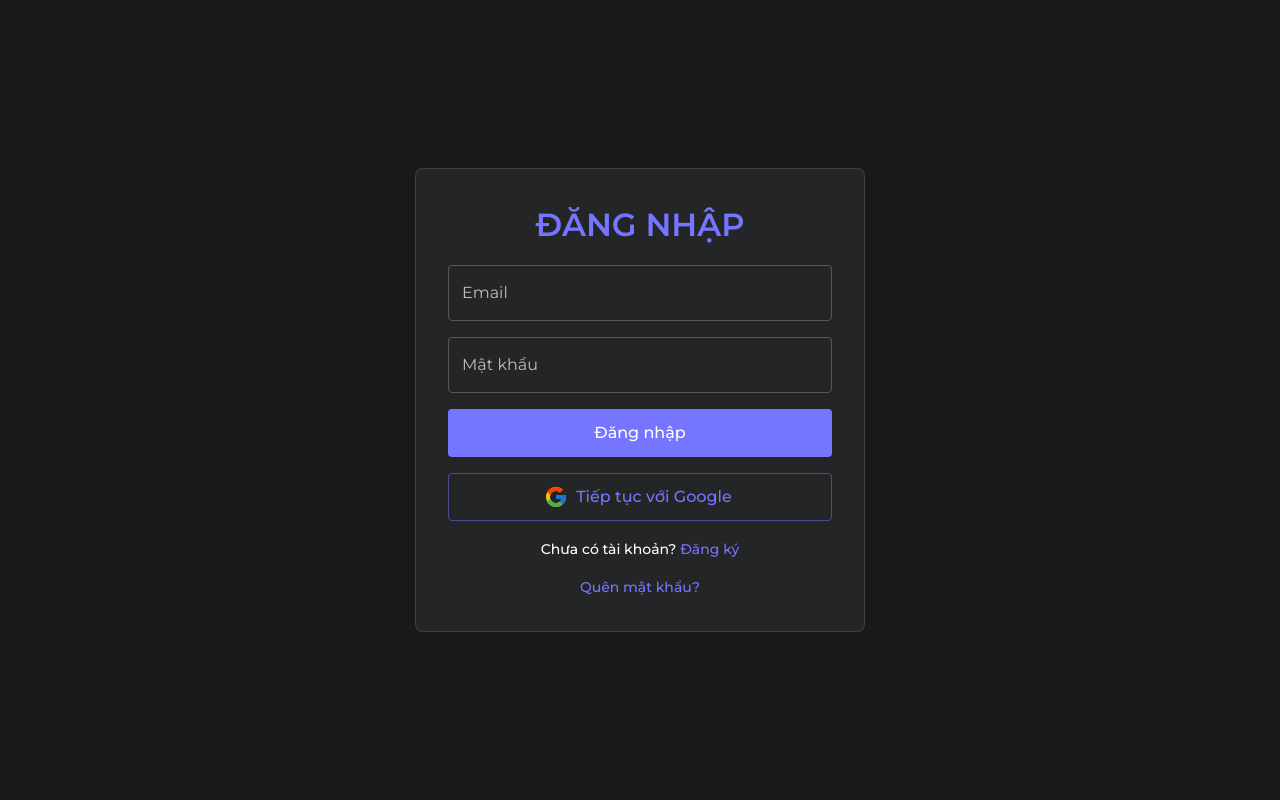
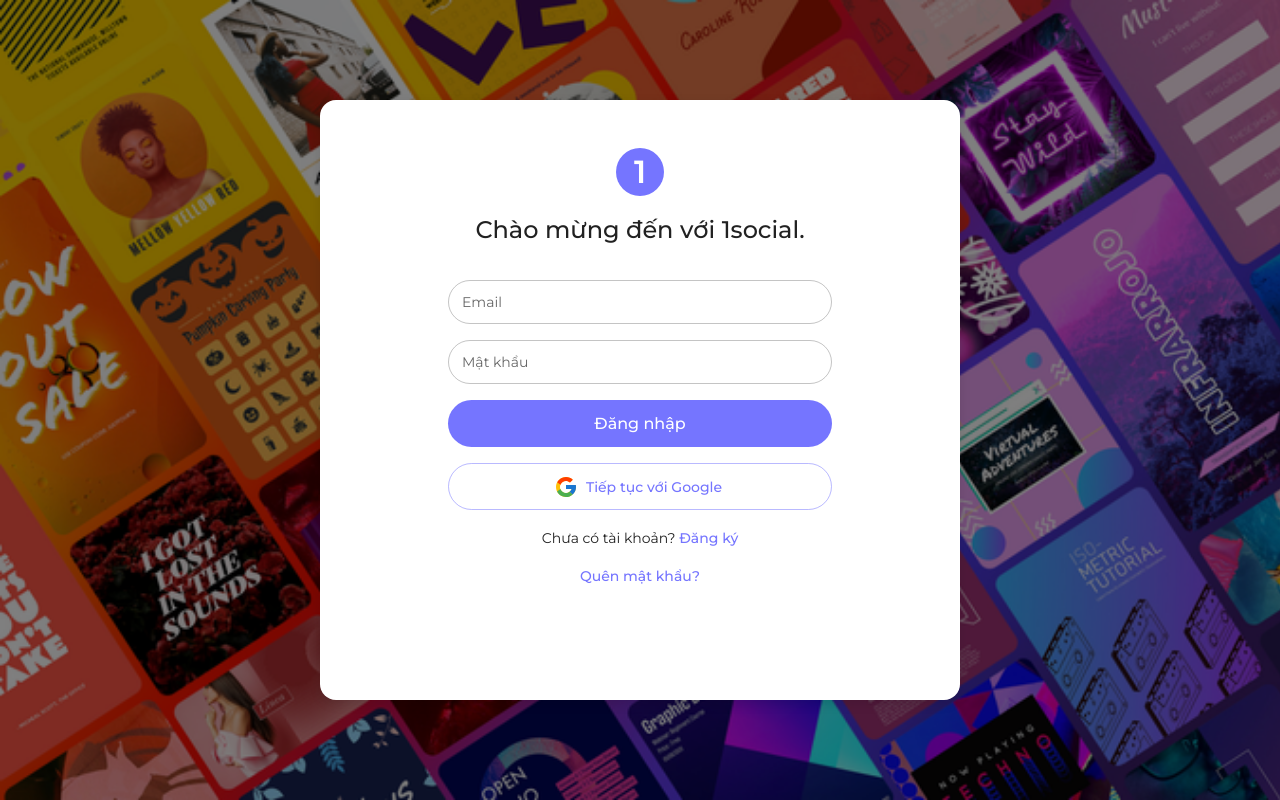
Before and after one commit to nnsng/social-client, a React (Vite) app: page /login in a window 1280 px wide. Built offline with nearby package versions, Linux system fonts and the light colour scheme; no server answers.

Commit message:
update UI

```diff
--- a/src/components/formFields/MuiTextField.tsx
+++ b/src/components/formFields/MuiTextField.tsx
@@ -7,10 +7,11 @@
   control: Control<any>;
   label?: string;
   title?: string;
+  rounded?: boolean;
 }
 
 export function MuiTextField(props: IMuiTextFieldProps) {
-  const { name, control, label, title, ...restProps } = props;
+  const { name, control, label, title, rounded, ...restProps } = props;
 
   const {
     field: { value, onChange, onBlur, ref },
@@ -39,10 +40,10 @@
         spellCheck={false}
         {...restProps}
         sx={{
+          '& .MuiInputBase-root': {
+            borderRadius: !!rounded ? 40 : 'auto',
+          },
           ...restProps.sx,
-          '& .MuiInputBase-root': {
-            bgcolor: 'background.paper',
-          },
         }}
       />
     </Stack>
--- a/src/features/auth/components/AuthForm.tsx
+++ b/src/features/auth/components/AuthForm.tsx
@@ -1,7 +1,7 @@
 import { yupResolver } from '@hookform/resolvers/yup';
-import { Box, Button, ButtonProps, Stack, Typography } from '@mui/material';
+import { Avatar, Box, Button, ButtonProps, Stack, Typography } from '@mui/material';
+import { MuiTextField } from 'components/formFields';
 import { GoogleIcon } from 'components/icons';
-import { MuiTextField } from 'components/formFields';
 import i18next from 'i18next';
 import { IAuthFormValues, IField } from 'models';
 import React, { useEffect } from 'react';
@@ -9,6 +9,7 @@
 import { useTranslation } from 'react-i18next';
 import { toast } from 'react-toastify';
 import { validateEmail } from 'utils/common';
+import { APP_NAME } from 'utils/constants';
 import { themeMixins } from 'utils/theme';
 import { getErrorMessage } from 'utils/toast';
 import { useTranslateFiles } from 'utils/translation';
@@ -119,31 +120,43 @@
         direction="column"
         sx={{
           ...themeMixins.paperBorder(),
-          maxWidth: 450,
-          height: { xs: '100vh', sm: 'auto' },
-          p: 4,
+          borderRadius: { xs: 0, sm: 4 },
+          position: 'relative',
+          zIndex: 2,
+          maxWidth: 640,
+          height: { xs: '100vh', sm: 600 },
+          py: 6,
           m: 'auto',
         }}
       >
+        <Stack direction="column" alignItems="center" justifyContent="center">
+          <Avatar
+            sx={{
+              width: 48,
+              height: 48,
+              fontSize: 32,
+              fontWeight: 600,
+              bgcolor: 'primary.main',
+              color: 'common.white',
+              mb: 2,
+            }}
+          >
+            {APP_NAME[0]}
+          </Avatar>
+
+          <Typography color="text.primary" fontSize={24} fontWeight={500}>
+            {t(`title.${defaultValues.mode}`, { appName: APP_NAME })}
+          </Typography>
+        </Stack>
+
         <Stack
           direction="column"
           spacing={2}
           sx={{
-            my: 'auto',
-            transform: { xs: 'translateY(-20%)', sm: 'unset' },
+            mt: 4,
+            px: { xs: 4, sm: 16 },
           }}
         >
-          <Typography
-            color="primary"
-            fontSize={32}
-            fontWeight={600}
-            sx={{
-              textAlign: 'center',
-            }}
-          >
-            {t(`title.${defaultValues.mode}`).toUpperCase()}
-          </Typography>
-
           {fieldList.map(
             ({ name, show, props }) =>
               show && (
@@ -154,13 +167,24 @@
                   label={t(`label.${name}`)}
                   variant="outlined"
                   size="medium"
+                  rounded
                   {...props}
+                  sx={{
+                    '& input': {
+                      py: 1.5,
+                      fontSize: 14,
+                    },
+                    '& .MuiInputLabel-root:not(.Mui-focused):not(.MuiFormLabel-filled)': {
+                      top: -4,
+                      fontSize: 14,
+                    },
+                  }}
                 />
               )
           )}
 
-          <AuthButton type="submit" variant="contained">
-            {t(`title.${defaultValues.mode}`)}
+          <AuthButton type="submit" variant="contained" sx={{ fontSize: 16 }}>
+            {t(`button.${defaultValues.mode}`)}
           </AuthButton>
 
           {!isRegisterMode && (
@@ -174,7 +198,12 @@
           )}
 
           <Box textAlign="center">
-            <Typography component="span" variant="subtitle2" sx={{ cursor: 'default' }}>
+            <Typography
+              component="span"
+              variant="subtitle2"
+              fontWeight={400}
+              sx={{ cursor: 'default' }}
+            >
               {t(`text.${defaultValues.mode}`)}{' '}
             </Typography>
 
@@ -210,8 +239,19 @@
 }
 
 function AuthButton({ children, ...props }: ButtonProps) {
+  const { sx, ...restProps } = props;
+
   return (
-    <Button color="primary" fullWidth sx={{ fontSize: '1rem', height: 48 }} {...props}>
+    <Button
+      color="primary"
+      fullWidth
+      sx={{
+        height: 47,
+        borderRadius: 40,
+        ...sx,
+      }}
+      {...restProps}
+    >
       {children}
     </Button>
   );
--- a/src/features/auth/components/AuthLayout.tsx
+++ b/src/features/auth/components/AuthLayout.tsx
@@ -1,6 +1,7 @@
 import { Stack } from '@mui/material';
 import authApi from 'api/authApi';
 import { useAppDispatch } from 'app/hooks';
+import background from 'assets/images/background.png';
 import { PageTitle } from 'components/common';
 import useLoginWithGoogle from 'hooks/useLoginWithGoogle';
 import { IAuthFormValues } from 'models';
@@ -53,10 +54,19 @@
 
       <Stack
         sx={{
+          position: 'relative',
           alignItems: 'center',
           justifyContent: 'center',
           minHeight: '100vh',
-          bgcolor: 'background.default',
+          backgroundImage: `url(${background})`,
+          backgroundSize: 'cover',
+          '&::before': {
+            content: '""',
+            position: 'absolute',
+            inset: 0,
+            bgcolor: 'common.black',
+            opacity: 0.5,
+          },
         }}
       >
         <AuthForm
--- a/src/features/auth/index.tsx
+++ b/src/features/auth/index.tsx
@@ -5,8 +5,9 @@
 import AuthLayout from './components/AuthLayout';
 import { NewPassword } from './components/NewPassword';
 
+type AuthModeTypes = 'login' | 'register' | 'active' | 'createPassword' | 'resetPassword';
 export interface AuthPageProps {
-  mode: 'login' | 'register' | 'active' | 'createPassword' | 'resetPassword';
+  mode: AuthModeTypes;
 }
 
 export default function Auth({ mode }: AuthPageProps) {
--- a/src/features/common/configSlice.ts
+++ b/src/features/common/configSlice.ts
@@ -12,7 +12,7 @@
 
 const initialState: IConfigState = {
   showConfig: false,
-  theme: 'dark',
+  theme: 'light',
   color: '#7575FF',
   lang: 'vi',
   ...localConfig.get(),
--- a/src/features/setting/components/ChangePasswordForm.tsx
+++ b/src/features/setting/components/ChangePasswordForm.tsx
@@ -89,6 +89,7 @@
               placeholder={t(`label.${name}`)}
               title={t(`label.${name}`)}
               sx={{ maxWidth: 400 }}
+              rounded
               {...props}
             />
           ))}
@@ -100,6 +101,7 @@
               color="primary"
               disabled={isSubmitting}
               startIcon={isSubmitting && <CircularProgress size={20} />}
+              sx={{ borderRadius: 40 }}
             >
               {submitButtonLabel ?? t('btnLabel.changePassword')}
             </Button>
--- a/src/features/setting/components/EditProfileForm.tsx
+++ b/src/features/setting/components/EditProfileForm.tsx
@@ -146,6 +146,12 @@
       props: {
         multiline: true,
         rows: 3,
+        sx: {
+          maxWidth: 400,
+          '& .MuiInputBase-root': {
+            borderRadius: 4,
+          },
+        },
       },
     },
   ];
@@ -164,6 +170,7 @@
                 placeholder={t(`label.${name}`)}
                 title={t(`label.${name}`)}
                 sx={{ maxWidth: 400 }}
+                rounded
                 {...props}
               />
             ) : (
@@ -178,6 +185,7 @@
               color="primary"
               disabled={submitting || uploading}
               startIcon={submitting && <CircularProgress size={20} />}
+              sx={{ borderRadius: 40 }}
             >
               {t('save')}
             </Button>
--- a/src/i18n/en/components/authForm.json
+++ b/src/i18n/en/components/authForm.json
@@ -1,13 +1,17 @@
 {
   "title": {
-    "login": "Login",
-    "register": "Register"
+    "login": "Welcome to {{appName}}",
+    "register": "Register an account"
   },
   "label": {
     "name": "Full name",
     "username": "Username",
     "email": "Email",
     "password": "Password"
+  },
+  "button": {
+    "login": "Login",
+    "register": "Register"
   },
   "googleLogin": "Continue with Google",
   "text": {
--- a/src/i18n/vi/components/authForm.json
+++ b/src/i18n/vi/components/authForm.json
@@ -1,13 +1,17 @@
 {
   "title": {
-    "login": "Đăng nhập",
-    "register": "Đăng ký"
+    "login": "Chào mừng đến với {{appName}}",
+    "register": "Đăng ký tài khoản"
   },
   "label": {
     "name": "Họ tên",
     "username": "Username",
     "email": "Email",
     "password": "Mật khẩu"
+  },
+  "button": {
+    "login": "Đăng nhập",
+    "register": "Đăng ký"
   },
   "googleLogin": "Tiếp tục với Google",
   "text": {
```
Also changed, not shown: src/assets/images/background.png (added).
